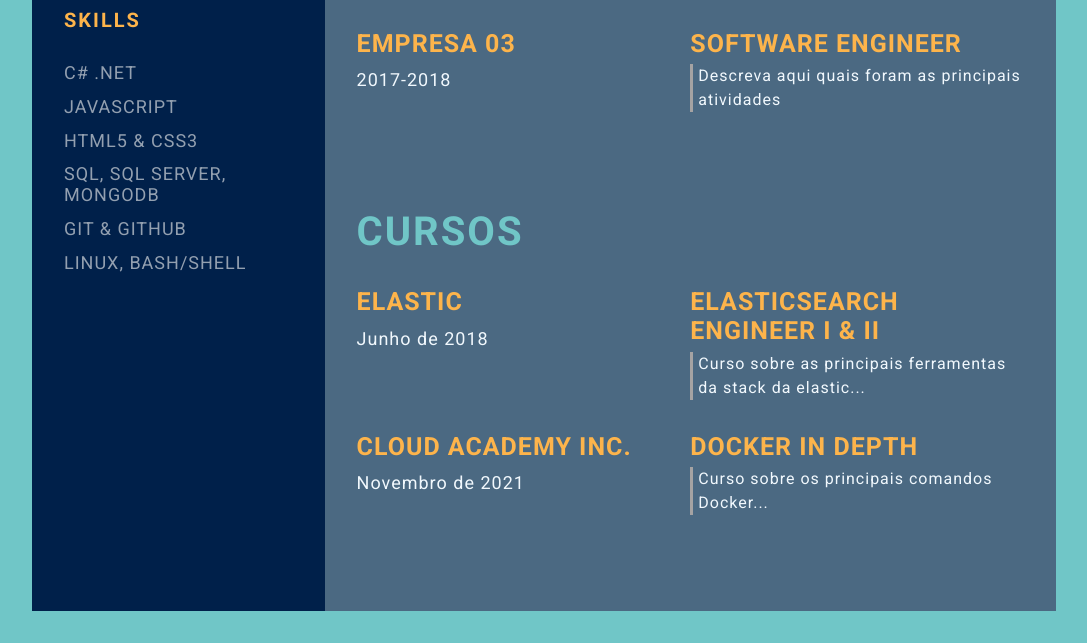
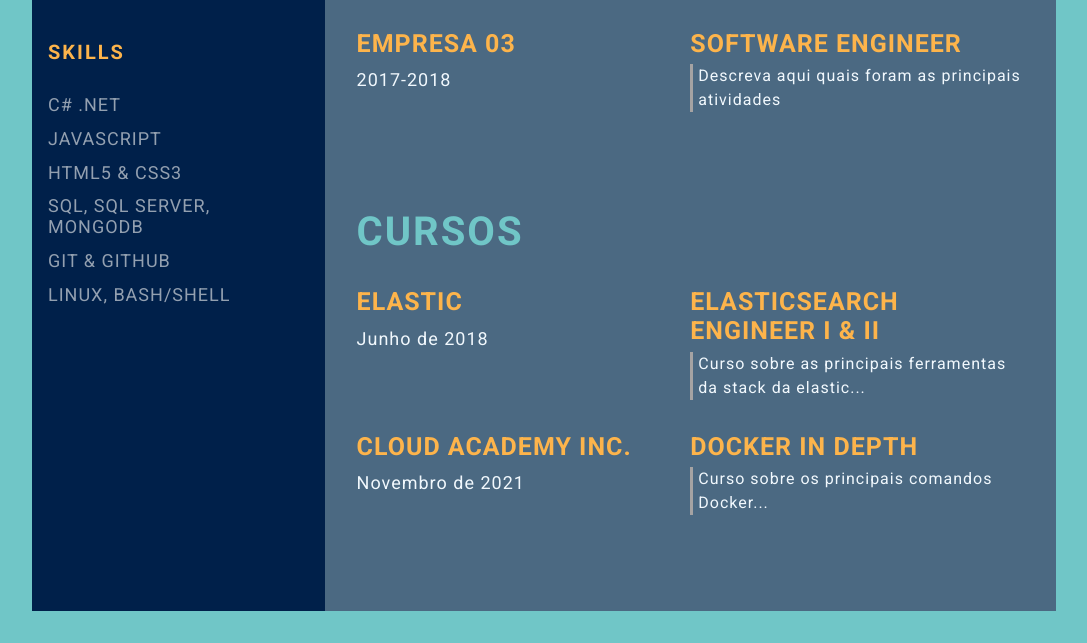
Before and after one commit to luistemp/luistemp.github.io, a plain HTML site: page index.html in a window 1280 px wide. Shown: the part 677-1320 px from the top of the page, without its empty margins (96-1183 px from the left). Drawn offline with Linux system fonts and the light colour scheme.

Commit message:
fixing position left section

```diff
--- a/style.css
+++ b/style.css
@@ -32,7 +32,7 @@ body {
 }
 
 .left-section-content{
-    padding: 2rem 2rem;
+    padding: 2rem 1rem;
 }
 
 .profile {
```
